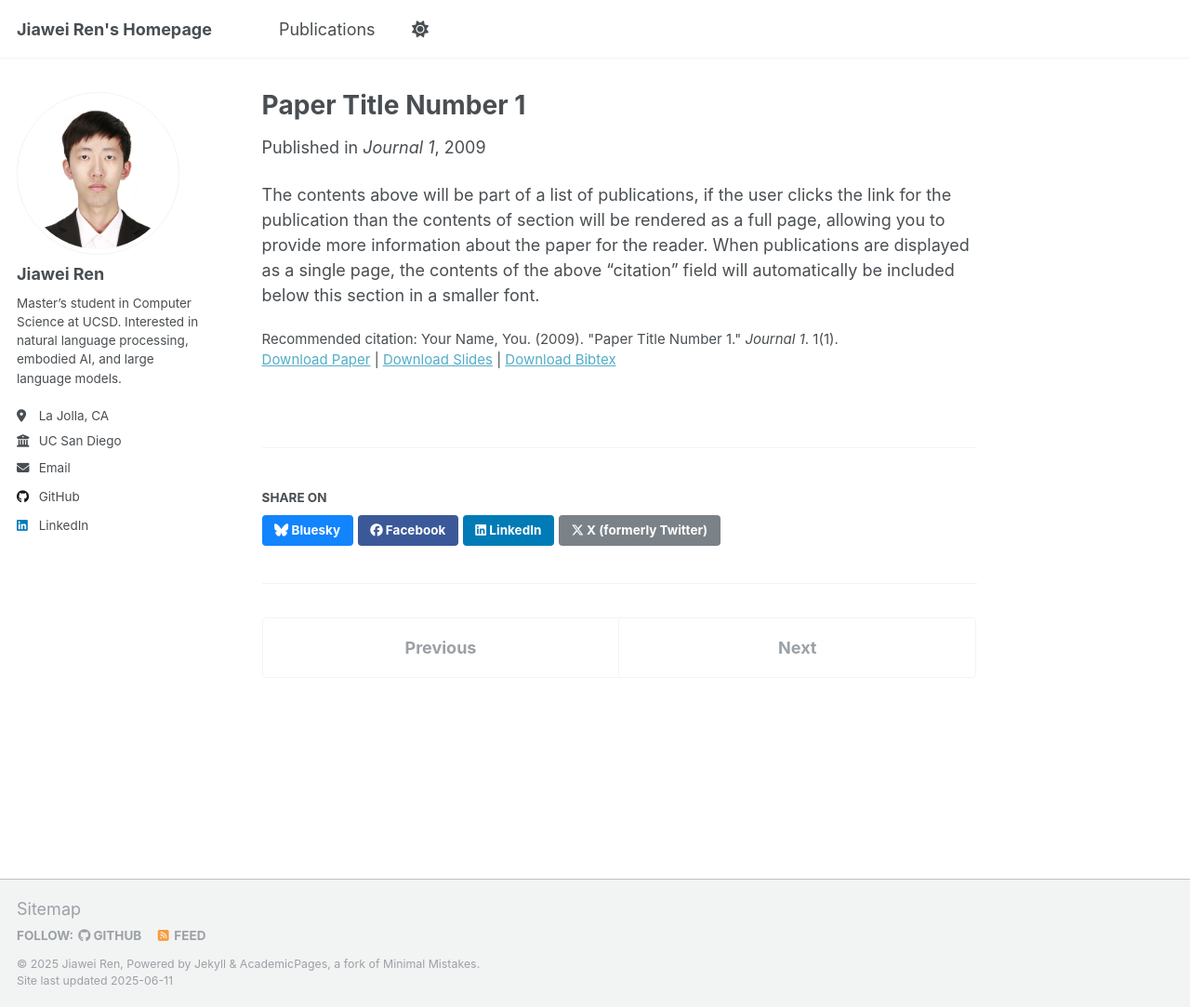
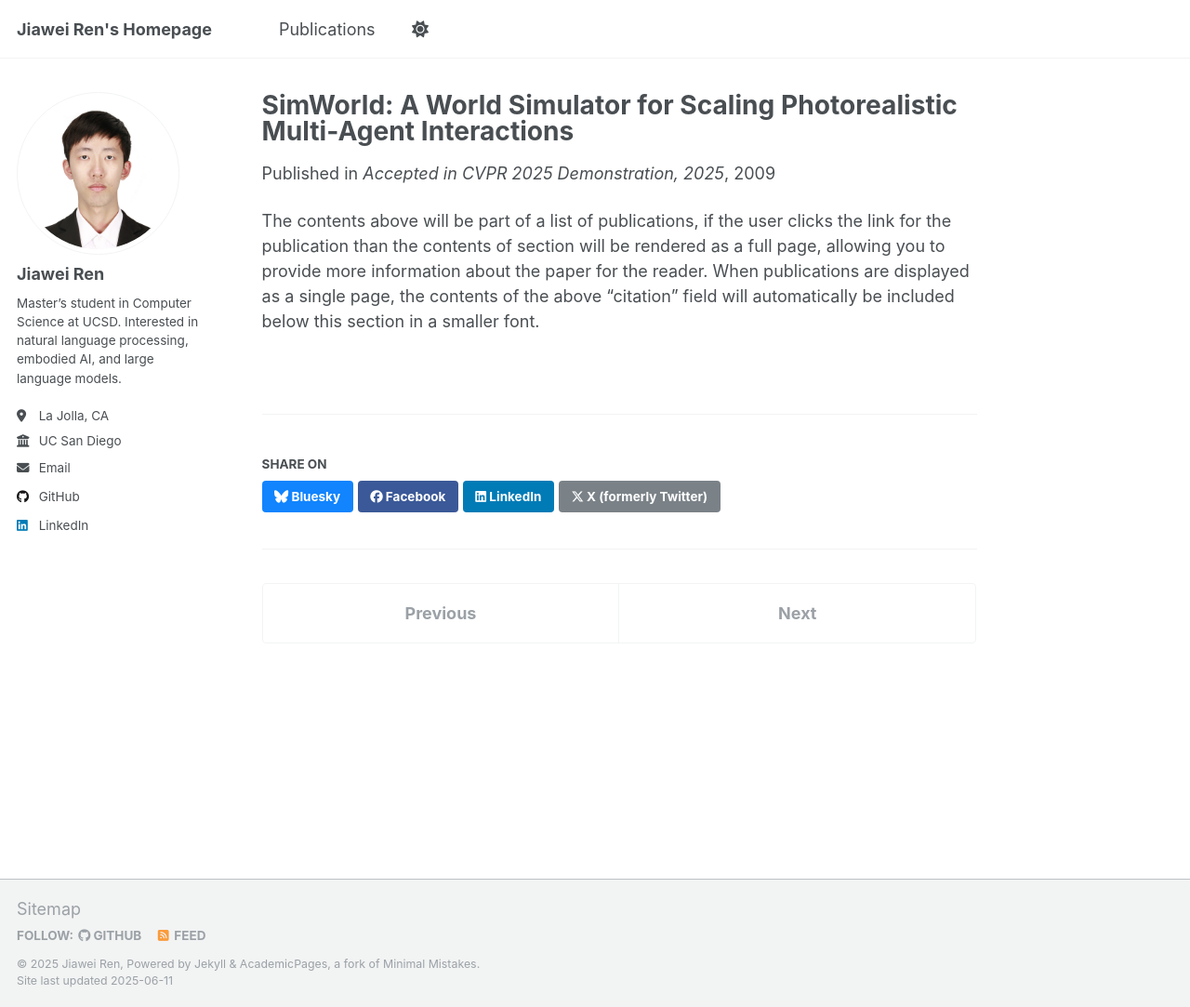
Before and after one commit to renjw02/renjw02.github.io, a Jekyll site: the page built from _publications/2009-10-01-paper-title-number-1.md, in a window 1280 px wide and 1083 px high. Shown: the whole window at 93% size. Built offline with Jekyll 4.4.1, drawn with Linux system fonts in a browser that asks for light colours.

Commit message:
Update 2009-10-01-paper-title-number-1.md

```diff
--- a/_publications/2009-10-01-paper-title-number-1.md
+++ b/_publications/2009-10-01-paper-title-number-1.md
@@ -1,14 +1,6 @@
 ---
-title: "Paper Title Number 1"
+title: "SimWorld: A World Simulator for Scaling Photorealistic Multi-Agent Interactions"
 collection: publications
-category: manuscripts
-permalink: /publication/2009-10-01-paper-title-number-1
-excerpt: 'This paper is about the number 1. The number 2 is left for future work.'
-date: 2009-10-01
-venue: 'Journal 1'
-slidesurl: 'http://academicpages.github.io/files/slides1.pdf'
-paperurl: 'http://academicpages.github.io/files/paper1.pdf'
-bibtexurl: 'http://academicpages.github.io/files/bibtex1.bib'
-citation: 'Your Name, You. (2009). &quot;Paper Title Number 1.&quot; <i>Journal 1</i>. 1(1).'
+venue: 'Accepted in CVPR 2025 Demonstration, 2025'
 ---
 The contents above will be part of a list of publications, if the user clicks the link for the publication than the contents of section will be rendered as a full page, allowing you to provide more information about the paper for the reader. When publications are displayed as a single page, the contents of the above "citation" field will automatically be included below this section in a smaller font.
```
